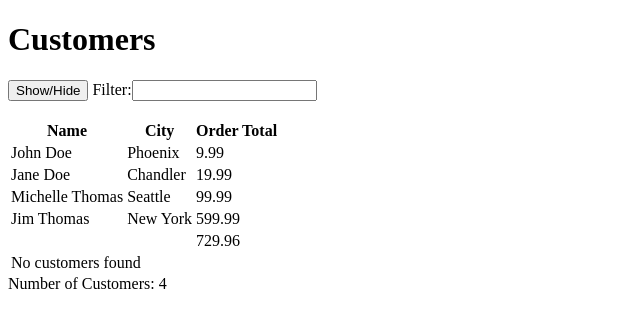
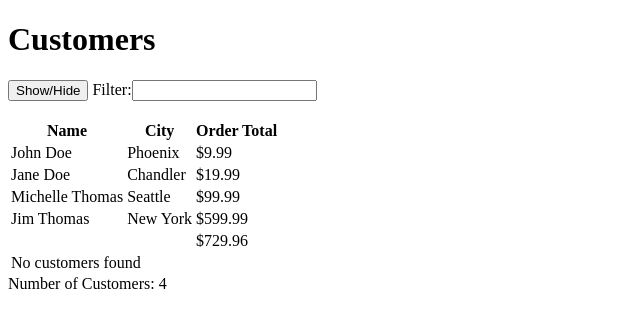
Before and after one commit to CherisMoor/4_Week_Plan_Angular_Tutorial, an Angular app: page / in a window 1280 px wide. Shown: the top 328 px of the page, without its empty margins (0-640 px from the left). Built offline with nearby package versions, Linux system fonts and the light colour scheme.

Commit message:
Add customized pipe for USD in customer total

```diff
--- a/src/app/customers/customers-list/customers-list.component.html
+++ b/src/app/customers/customers-list/customers-list.component.html
@@ -16,12 +16,12 @@
       </a>
     </td>
     <td>{{ cust.city }}</td>
-    <td>{{ cust.orderTotal }}</td>
+    <td>{{ cust.orderTotal | currency: currencyCode:"symbol" }}</td>
   </tr>
   <tr *ngIf="filteredCustomers && filteredCustomers.length">
     <td colspan="2">&nbsp;</td>
     <td>
-      {{ customersOrderTotal }}
+      {{ customersOrderTotal | currency: currencyCode:"symbol" }}
     </td>
   </tr>
   <tr *ngIf="!filteredCustomers || filteredCustomers.length">
```
